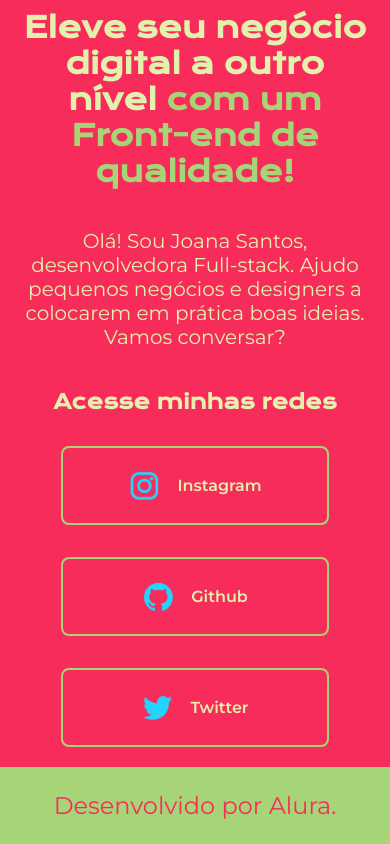
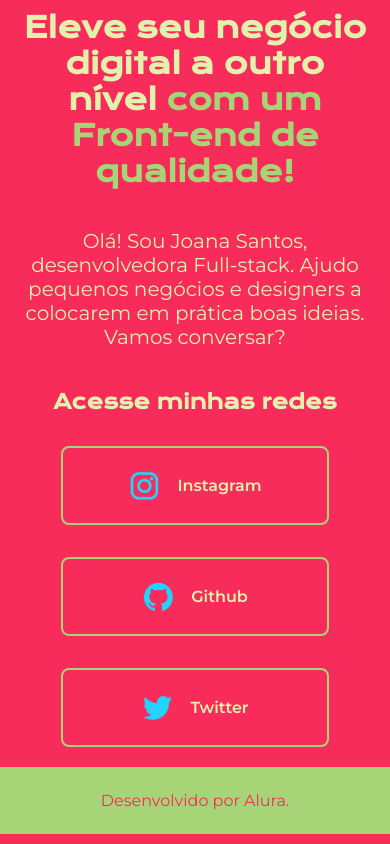
Before and after one commit to ElaiEmylleMatos/curso-html-css, a plain HTML site: page index.html in a window 390 px wide. Shown: the part 551-1395 px from the top of the page. Drawn offline with nearby package versions, Linux system fonts and the light colour scheme.

Commit message:
edicoes no readme e tamanho fonte rodape

```diff
--- a/styles/style.css
+++ b/styles/style.css
@@ -172,4 +172,8 @@ body {
     .apresentacao__imagem {
         width: 100%;
     }
+
+    .rodape {
+        font-size: 1rem;
+    }
 }
```
Also changed, not shown: 1 other file.
